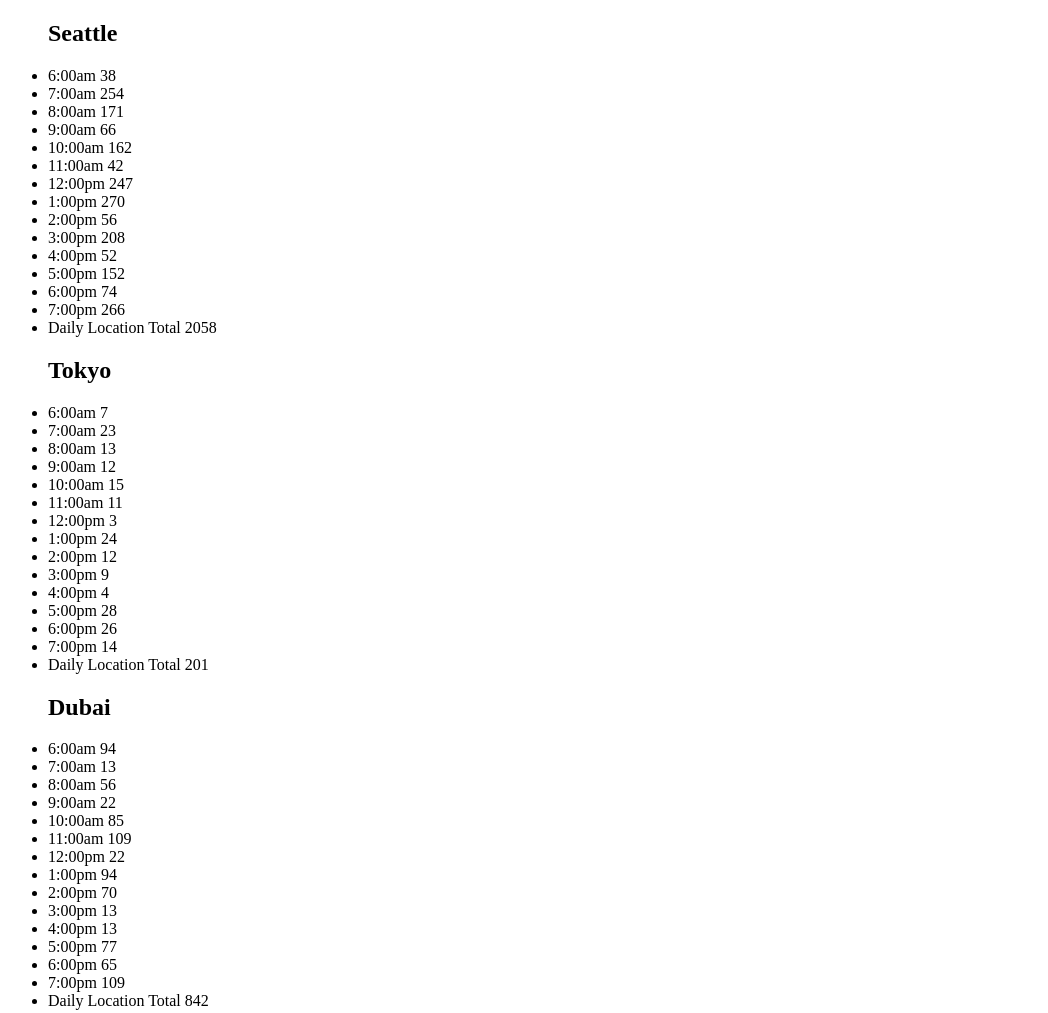
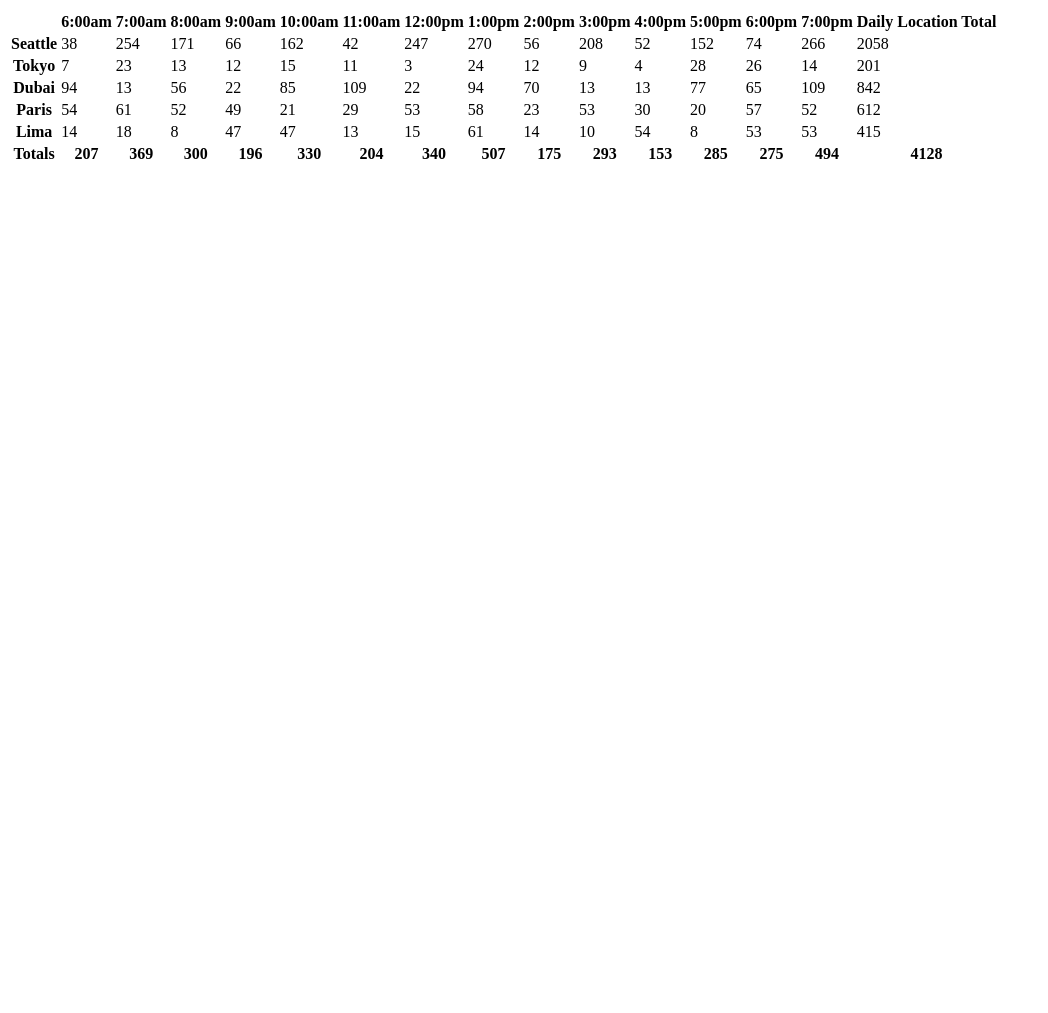
Before and after one commit to joshhaddock88/cookie-stand, a plain HTML site: page html/sales.html in a window 1280 px wide. Shown: the top 1013 px of the page, without its empty margins (0-1048 px from the left). After the commit the page ends 800 px from the top, so only its background shows below. Drawn offline with Linux system fonts and the light colour scheme.

Commit message:
Create methods for grid lines. Create functions for grid header/footer

```diff
--- a/html/sales.html
+++ b/html/sales.html
@@ -4,8 +4,9 @@
     <!-- <link href="../css/reset.css" type="text/css" rel="stylesheet"/> -->
   </head>
   <body>
-    <section id="sales">
-
+    <section>
+      <table id="sales">
+      </table>
     </section>
     <script src="../js/app.js"></script>
   </body>
--- a/js/app.js
+++ b/js/app.js
@@ -1,4 +1,6 @@
 'use strict'
+
+const sales = document.getElementById('sales');
 
 let hours = [
   `6:00am`,
@@ -41,7 +43,7 @@ function Store(name, min, max, avg, hourlyCookies) {
 }
 
 Store.prototype.setHourlyCookies = function() {
-  let total = 0;
+  let total = 0; // daily total for this store
   for (let i = 0; i < hours.length - 1; i++) {
     this.hourlyCookies[i] = generateHourlyCookies(this.min, this.max, this.avg);
     total += this.hourlyCookies[i];
@@ -49,6 +51,7 @@ Store.prototype.setHourlyCookies = function() {
   this.hourlyCookies[hours.length - 1] = total;
   return this.hourlyCookies;
 }
+
 
 let seattleStore = new Store ('Seattle', 23, 65, 6.3, []);
 seattleStore.setHourlyCookies();
@@ -65,27 +68,26 @@ parisStore.setHourlyCookies();
 let limaStore = new Store ('Lima', 2, 16, 4.6, []);
 limaStore.setHourlyCookies();
 
-const sales = document.getElementById('sales');
 
-function makeCitySalesList(store) {
-  let name = store.name;
-  const articleElem = document.createElement('article');
-  articleElem.setAttribute('id', name);
-  sales.appendChild(articleElem);
+// function makeCitySalesList(store) {
+//   let name = store.name;
+//   const articleElem = document.createElement('article');
+//   articleElem.setAttribute('id', name);
+//   sales.appendChild(articleElem);
 
-  const ulElem = document.createElement('ul');
-  articleElem.appendChild(ulElem);
+//   const ulElem = document.createElement('ul');
+//   articleElem.appendChild(ulElem);
 
-  const h2Elem = document.createElement('h2');
-  ulElem.appendChild(h2Elem);
-  h2Elem.textContent = store.name;
+//   const h2Elem = document.createElement('h2');
+//   ulElem.appendChild(h2Elem);
+//   h2Elem.textContent = store.name;
 
-  for (let i = 0; i < hours.length; i++) {
-    const liElem = document.createElement('li');
-    liElem.textContent = `${hours[i]} ${store.hourlyCookies[i]}`;
-    ulElem.appendChild(liElem);
-  }
-}
+//   for (let i = 0; i < hours.length; i++) {
+//     const liElem = document.createElement('li');
+//     liElem.textContent = `${hours[i]} ${store.hourlyCookies[i]}`;
+//     ulElem.appendChild(liElem);
+//   }
+// }
 
 let storesArray = [
   seattleStore,
@@ -95,16 +97,16 @@ let storesArray = [
   limaStore,
 ]
 
-function printAllCitiesToScreen() {
-  for(let i = 0; i < storesArray.length; i++) {
-    makeCitySalesList(storesArray[i]);
-  }
-}
-printAllCitiesToScreen();
+// function printAllCitiesToScreen() {
+//   for(let i = 0; i < storesArray.length; i++) {
+//     makeCitySalesList(storesArray[i]);
+//   }
+// }
+// printAllCitiesToScreen();
 
 let hourlyTotals = []
 
-function gethourlyTotals() {
+function gethourlyTotals() { //gets hourly total across stores.
   for (let i = 0; i < hours.length -1; i++) {
     let totalHourly = 0;
     for (let j = 0; j < storesArray.length; j++) {
@@ -115,3 +117,62 @@ function gethourlyTotals() {
   }
 }
 gethourlyTotals();
+
+const tableElem = document.createElement('table');
+sales.appendChild(tableElem);
+
+function makeHeader () {
+
+  const trElem = document.createElement('tr');
+  sales.appendChild(trElem);
+
+  for (let i = 0; i <= hours.length; i++) {
+    const thElem = document.createElement('th');
+    if (i > 0) {
+      thElem.textContent = `${hours[i - 1]}`;
+    }
+    trElem.appendChild(thElem);
+  }
+}
+makeHeader();
+
+Store.prototype.createGridRow = function () {
+  const trElem = document.createElement('tr');
+  sales.appendChild(trElem);
+  const thElem = document.createElement('th');
+  trElem.appendChild(thElem);
+  thElem.textContent = `${this.name}`;
+  for (let i = 0; i < hours.length; i++) {
+    const tdElem = document.createElement('td');
+    trElem.appendChild(tdElem);
+    tdElem.textContent = `${this.hourlyCookies[i]}`;
+  }
+}
+function printGrid() {
+  for (let i = 0; i < storesArray.length; i++) {
+    storesArray[i].createGridRow();
+  }
+}
+printGrid();
+
+function makeFooter () {
+
+  const trElem = document.createElement('tr');
+  sales.appendChild(trElem);
+  let total = 0;
+  for (let i = 0; i < hours.length; i++) {
+    const thElem = document.createElement('th');
+    trElem.appendChild(thElem);
+    thElem.textContent = `Totals`;
+    if (i > 0) {
+      thElem.textContent = `${hourlyTotals[i - 1]}`;
+      total += hourlyTotals[i - 1];
+      console.log(`Total sales are ${total}`)
+    }
+    trElem.appendChild(thElem);
+  }
+  const thElem = document.createElement('th');
+  trElem.appendChild(thElem);
+  thElem.textContent = total;
+}
+makeFooter();
```
Also changed, not shown: 1 other file.
